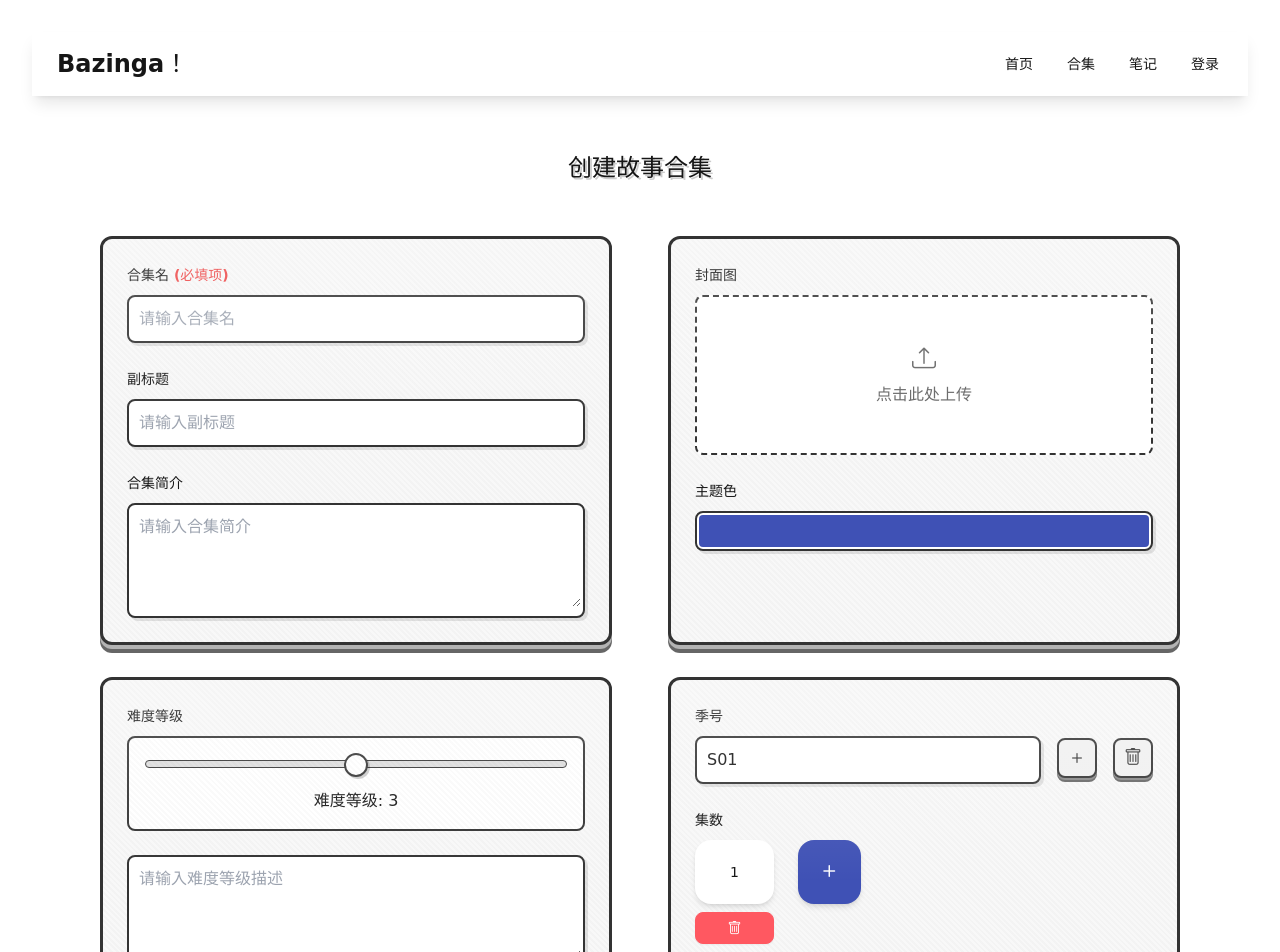
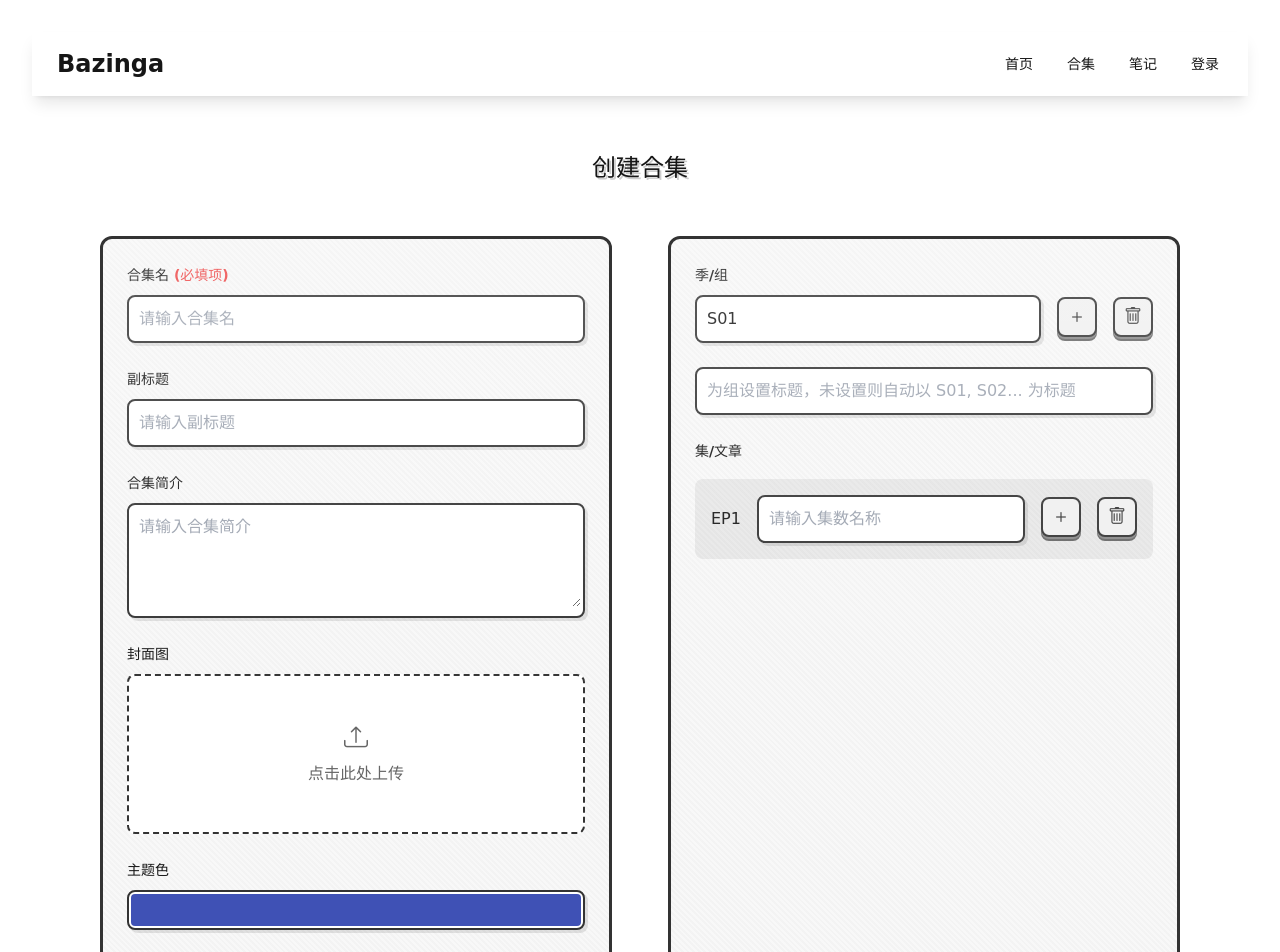
Before and after one commit to zyqVizzzzz/Bazinga, a Vue app: page /setup-collection in a window 1280 px wide. Shown: the top 952 px of the page. Built offline with nearby package versions, Linux system fonts and the light colour scheme.

Commit message:
feat: 表单验证

```diff
--- a/package.json
+++ b/package.json
@@ -14,6 +14,8 @@
     "@editorjs/list": "^1.10.0",
     "@editorjs/marker": "^1.4.0",
     "@heroicons/vue": "^2.1.5",
+    "@vuelidate/core": "^2.0.3",
+    "@vuelidate/validators": "^2.0.4",
     "axios": "^1.7.7",
     "bootstrap-icons": "^1.11.3",
     "crypto-js": "^4.2.0",
--- a/src/components/card/practice.vue
+++ b/src/components/card/practice.vue
@@ -38,7 +38,14 @@
 					}"
 				>
 					<div class="flex items-start gap-3">
-						<div class="w-[50px] text-accent">{{ dialogue.character }}</div>
+						<div class="w-[60px] text-accent text-center">
+							<!-- <img
+								src="./zfh8.png"
+								alt=""
+								style="width: 50px; opacity: 0.5; border-radius: 25px"
+							/> -->
+							{{ dialogue.character }}
+						</div>
 						<div class="flex-1">
 							<div class="text-gray-100">
 								<template
--- a/src/i18n/index.js
+++ b/src/i18n/index.js
@@ -30,8 +30,8 @@ const messages = {
 			create: "新增故事合集",
 		},
 		collectionSetup: {
-			createTitle: "创建故事合集",
-			updateTitle: "更新故事合集",
+			createTitle: "创建合集",
+			updateTitle: "更新合集",
 			form: {
 				title: "合集名",
 				titleDesc: "必填项",
@@ -45,8 +45,8 @@ const messages = {
 				themeColor: "主题色",
 				level: "难度等级",
 				levelInput: "请输入难度等级描述",
-				seasons: "季号",
-				episodes: "集数",
+				seasons: "季/组",
+				episodes: "集/文章",
 				submit: "提交",
 				delete: "删除合集",
 				deleteTips: "确认删除当前合集?",
--- a/src/layout/navbar.vue
+++ b/src/layout/navbar.vue
@@ -12,7 +12,7 @@
 				class="nav-brand btn btn-ghost text-xxl hover:bg-transparent hover:text-inherit"
 			>
 				<!-- <img src="../assets/banner2.png" class="w-[144px]" alt="" /> -->
-				Bazinga！
+				Bazinga
 			</a>
 		</div>
 		<div class="flex-none">
--- /dev/null
+++ b/src/utils/formValidation.js
@@ -0,0 +1,108 @@
+export const validateCollectionTitle = (title) => {
+	if (!title?.trim()) {
+		return {
+			isValid: false,
+			error: "请输入标题",
+		};
+	}
+
+	// 计算等效长度
+	const length = calculateLength(title);
+	const actualLength = title.length;
+
+	// 检查是否全是英文（允许40个字符）
+	const isAllEnglish = !/[\u4e00-\u9fa5]/.test(title);
+
+	if (isAllEnglish && actualLength > 40) {
+		return {
+			isValid: false,
+			error: "英文标题不能超过40个字符",
+			value: title.slice(0, 40),
+		};
+	}
+
+	// 如果包含中文，使用等效长度检查
+	if (length > 20) {
+		return {
+			isValid: false,
+			error: "标题长度超出限制（中文20字符或英文40字符）",
+			value: truncateString(title),
+		};
+	}
+
+	return {
+		isValid: true,
+		error: "",
+	};
+};
+
+export const validateCollectionForm = (formData) => {
+	const errors = {};
+
+	// 验证标题
+	const titleValidation = validateTitle(formData.showName);
+	if (!titleValidation.isValid) {
+		errors.showName = titleValidation.error;
+	}
+
+	return {
+		isValid: Object.keys(errors).length === 0,
+		errors,
+		correctedValues: titleValidation.value
+			? { showName: titleValidation.value }
+			: null,
+	};
+};
+
+// 判断字符是否是中文
+const isChineseChar = (char) => {
+	return /[\u4e00-\u9fa5]/.test(char);
+};
+
+// 计算字符串的等效长度（中文算1个，英文算0.5个）
+const calculateLength = (str) => {
+	let length = 0;
+	for (let char of str) {
+		length += isChineseChar(char) ? 1 : 0.5;
+	}
+	return length;
+};
+
+// 获取显示的字符数（用于UI显示）
+export const getDisplayLength = (str) => {
+	if (!str) return 0;
+	let chineseCount = 0;
+	let englishCount = 0;
+
+	for (let char of str) {
+		if (isChineseChar(char)) {
+			chineseCount++;
+		} else {
+			englishCount++;
+		}
+	}
+
+	return {
+		current: str.length,
+		max: Math.max(20, 40), // 显示最大可能的字符数
+		chineseCount,
+		englishCount,
+	};
+};
+
+// 截断字符串到指定长度
+const truncateString = (str) => {
+	let length = 0;
+	let result = "";
+
+	for (let char of str) {
+		const charLength = isChineseChar(char) ? 1 : 0.5;
+		if (length + charLength > 20) {
+			break;
+		}
+		length += charLength;
+		result += char;
+	}
+
+	return result;
+};
--- a/src/views/Collection.vue
+++ b/src/views/Collection.vue
@@ -38,8 +38,6 @@
 
 				<!-- 难度等级 -->
 				<div class="retro-display-box w-3/5 mt-4">
-					<div class="display-shadow">
-						<div class="display-edge">
 					<div class="display-face p-4">
 						<div
 							class="font-semibold flex items-center justify-center text-gray-800"
@@ -57,8 +55,6 @@
 						>
 							{{ infoData.difficultyDetails }}
 						</p>
-							</div>
-						</div>
 					</div>
 				</div>
 
@@ -326,7 +322,7 @@ const nextSeason = () => {
 }
 
 .display-face {
-	background-color: #f0f0f0;
+	background-color: rgba(240, 240, 240, 0.8);
 	border: 3px solid #333;
 	border-radius: 12px;
 	transform: translateY(-3px);
@@ -411,6 +407,10 @@ const nextSeason = () => {
 	font-weight: bold;
 }
 
+.retro-btn-small .btn-face {
+	background-color: rgba(240, 240, 240, 0.8);
+}
+
 .retro-episode-card {
 	position: relative;
 	height: 3rem;
@@ -434,7 +434,7 @@ const nextSeason = () => {
 	left: 0;
 	width: 100%;
 	height: 100%;
-	background-color: rgba(var(--primary-color-rgb), 0.5);
+	background-color: rgba(102, 102, 102, 0.5);
 	border-radius: 12px;
 	transform: translateY(-4px);
 	transition: transform 0.1s;
--- a/src/views/CollectionSetup.vue
+++ b/src/views/CollectionSetup.vue
@@ -40,7 +40,14 @@
 												'border-red-500': showError && !noteForm.showName,
 											}"
 											:placeholder="t('collectionSetup.form.titleInput')"
+											@blur="v$.showName.$touch()"
 										/>
+									</div>
+									<div
+										v-if="v$.showName.$error"
+										class="text-red-500 text-sm mt-1"
+									>
+										{{ v$.showName.$errors[0].$message }}
 									</div>
 								</div>
 
@@ -57,11 +64,15 @@
 											type="text"
 											class="retro-input"
 											:placeholder="t('collectionSetup.form.subTitleInput')"
+											@blur="v$.name.$touch()"
 										/>
+									</div>
+									<div v-if="v$.name.$error" class="text-red-500 text-sm mt-1">
+										{{ v$.name.$errors[0].$message }}
 									</div>
 								</div>
 
-								<!-- 描述文本框 -->
+								<!-- 合集简介 -->
 								<div class="form-control">
 									<label class="retro-label">
 										<span class="label-text">{{
@@ -73,21 +84,17 @@
 											v-model="noteForm.description"
 											class="retro-textarea"
 											:placeholder="t('collectionSetup.form.descriptionInput')"
+											@blur="v$.description.$touch()"
 										></textarea>
 									</div>
-								</div>
-							</form>
-						</div>
-					</div>
+									<div
+										v-if="v$.description.$error"
+										class="text-red-500 text-sm mt-1"
+									>
+										{{ v$.description.$errors[0].$message }}
 									</div>
 								</div>
 
-			<!-- 上传和主题卡片 -->
-			<div class="retro-card h-full w-full max-w-lg">
-				<div class="card-shadow h-full">
-					<div class="card-edge h-full">
-						<div class="card-face h-full">
-							<form class="space-y-6">
 								<!-- Banner上传区域 -->
 								<div class="form-control">
 									<label class="retro-label">
@@ -137,26 +144,10 @@
 										/>
 									</div>
 								</div>
-							</form>
-						</div>
-					</div>
-				</div>
-			</div>
 
-			<!-- 难度设置卡片 -->
-			<div class="retro-card h-full w-full max-w-lg">
-				<div class="card-shadow h-full">
-					<div class="card-edge h-full">
-						<div class="card-face h-full">
-							<form class="space-y-6">
 								<!-- 难度滑块 -->
 								<div class="form-control">
-									<label class="retro-label">
-										<span class="label-text">{{
-											t("collectionSetup.form.level")
-										}}</span>
-									</label>
-									<div class="retro-range-wrapper">
+									<div class="retro-range-wrapper mt-2">
 										<input
 											v-model="noteForm.difficulty"
 											type="range"
@@ -164,7 +155,7 @@
 											min="1"
 											max="5"
 										/>
-										<div class="text-center mt-2">
+										<div class="text-center mt-2 text-sm">
 											{{ t("collectionSetup.form.level") }}:
 											{{ noteForm.difficulty }}
 										</div>
@@ -177,7 +168,14 @@
 										v-model="noteForm.difficultyDetails"
 										class="retro-textarea"
 										:placeholder="t('collectionSetup.form.levelInput')"
+										@blur="v$.difficultyDetails.$touch()"
 									></textarea>
+									<div
+										v-if="v$.difficultyDetails.$error"
+										class="text-red-500 text-sm mt-1"
+									>
+										{{ v$.difficultyDetails.$errors[0].$message }}
+									</div>
 								</div>
 							</form>
 						</div>
@@ -243,40 +241,112 @@
 									</div>
 								</div>
 
+								<div class="form-control" v-if="selectedSeason">
+									<div class="retro-input-wrapper">
+										<input
+											v-model="selectedSeason.seasonName"
+											type="text"
+											class="retro-input"
+											placeholder="为组设置标题，未设置则自动以 S01, S02... 为标题"
+											@blur="
+												v$.seasons[selectedSeasonIndex]?.seasonName?.$touch()
+											"
+										/>
+									</div>
+									<div class="flex justify-between">
+										<div
+											v-if="v$.seasons[selectedSeasonIndex]?.seasonName?.$error"
+											class="text-red-500 text-sm mt-1"
+										>
+											{{
+												v$.seasons[selectedSeasonIndex]?.seasonName?.$errors[0]
+													?.$message
+											}}
+										</div>
+									</div>
+								</div>
+
 								<!-- Episodes网格 -->
 								<div class="form-control" v-if="selectedSeason">
+									<div class="flex justify-between items-center mb-2">
 										<label class="retro-label">
 											<span class="label-text">{{
 												t("collectionSetup.form.episodes")
 											}}</span>
 										</label>
-									<div class="episode-group grid grid-cols-5 gap-4">
+									</div>
+
+									<div class="space-y-4">
 										<div
 											v-for="(episode, episodeIndex) in selectedSeason.episodes"
 											:key="episodeIndex"
-											class="card card-compact bg-base-100 shadow-md relative mb-10"
+											class="flex items-center space-x-4 bg-base-200 p-4 rounded-lg"
 										>
-											<div class="card-body justify-center items-center">
-												{{ episode.ep }}
+											<!-- EP编号显示 -->
+											<div class="text-center font-medium">
+												EP{{ episode.ep }}
 											</div>
+
+											<!-- EP名称输入 -->
+											<div class="flex-1">
+												<div class="retro-input-wrapper">
+													<input
+														v-model="episode.epName"
+														type="text"
+														class="retro-input"
+														placeholder="请输入集数名称"
+														@blur="
+															v$.seasons[selectedSeasonIndex]?.episodes?.[
+																episodeIndex
+															]?.epName?.$touch()
+														"
+													/>
+												</div>
+												<div class="flex justify-between">
+													<div
+														v-if="
+															v$.seasons[selectedSeasonIndex]?.episodes?.[
+																episodeIndex
+															]?.epName?.$error
+														"
+														class="text-red-500 text-sm mt-1"
+													>
+														{{
+															v$.seasons[selectedSeasonIndex]?.episodes?.[
+																episodeIndex
+															]?.epName?.$errors[0]?.$message
+														}}
+													</div>
+												</div>
+											</div>
+
 											<button
 												type="button"
-												class="btn btn-error btn-sm mt-2 absolute w-full text-white"
-												style="bottom: -40px"
+												class="retro-btn-small"
+												@click="addEpisodeAfter(episodeIndex)"
+											>
+												<div class="btn-shadow">
+													<div class="btn-edge">
+														<div class="btn-face">
+															<i class="bi bi-plus text-xl"></i>
+														</div>
+													</div>
+												</div>
+											</button>
+											<!-- 删除按钮 -->
+											<button
+												type="button"
+												class="retro-btn-small"
 												@click="removeEpisode(episodeIndex)"
 											>
-												<i class="bi bi-trash"></i>
+												<div class="btn-shadow">
+													<div class="btn-edge">
+														<div class="btn-face">
+															<i class="bi bi-trash text-lg"></i>
+														</div>
+													</div>
+												</div>
 											</button>
-										</div>
-										<div
-											class="card card-compact bg-base-100 shadow-md mb-10 mx-2 cursor-pointer bg-primary text-white"
-											@click="addEpisode"
-										>
-											<div
-												class="card-body flex justify-center items-center text-center"
-											>
-												<i class="bi bi-plus text-2xl"></i>
-											</div>
 										</div>
 									</div>
 								</div>
@@ -351,16 +421,55 @@
 </template>
 
 <script setup>
-import { ref, onMounted, computed } from "vue";
+import { ref, reactive, onMounted, computed } from "vue";
 import { useRoute, useRouter } from "vue-router";
 import apiClient from "@/api";
 import { showToast } from "@/components/common/toast.js";
 import { useI18n } from "vue-i18n";
+import { useVuelidate } from "@vuelidate/core";
+import { required, maxLength, helpers } from "@vuelidate/validators";
 
 const { t, locale } = useI18n();
 
 const router = useRouter();
 const route = useRoute();
+
+// 基本字段验证规则
+const standardNameRule = {
+	maxLength: helpers.withMessage("不能超过30个字符", maxLength(30)),
+};
+
+const longTextRule = {
+	maxLength: helpers.withMessage("不能超过200个字符", maxLength(200)),
+};
+
+// 动态生成季节和集数的验证规则
+const createSeasonRules = (seasons) => {
+	const seasonRules = {};
+	seasons.forEach((season, seasonIndex) => {
+		seasonRules[seasonIndex] = {
+			seasonName: standardNameRule,
+			episodes: {
+				$each: {
+					epName: standardNameRule,
+				},
+			},
+		};
+	});
+	return seasonRules;
+};
+
+// 验证规则
+const rules = computed(() => ({
+	showName: {
+		required: helpers.withMessage("请输入标题", required),
+		...standardNameRule,
+	},
+	name: standardNameRule,
+	description: longTextRule,
+	difficultyDetails: longTextRule,
+	seasons: createSeasonRules(noteForm.value.seasons),
+}));
 
 // 表单数据
 const noteForm = ref({
@@ -374,9 +483,18 @@ const noteForm = ref({
 	seasons: [
 		{
 			seasonNumber: "S01",
-			episodes: [{ ep: "1", scriptUrl: "" }],
+			seasonName: "",
+			episodes: [{ ep: "1", epName: "", scriptUrl: "" }],
 		},
 	],
+});
+
+const v$ = useVuelidate(rules, noteForm);
+
+// 计算字符长度
+const getCharCount = (text = "") => ({
+	current: text.length,
+	max: text.length >= 200 ? 200 : text.length >= 30 ? 30 : 30,
 });
 
 // 即时预览数据
@@ -403,9 +521,26 @@ const getCollection = async () => {
 	try {
 		const res = await apiClient.get("catalogs/" + route.query.resource);
 		if (res.data.code === 200) {
-			noteForm.value = res.data.data;
+			// 确保每个季节都至少有一集
+			const seasons = res.data.data.seasons.map((season) => {
+				if (!season.episodes || season.episodes.length === 0) {
+					season.episodes = [
+						{
+							ep: "1",
+							epName: "",
+							scriptUrl: "",
+						},
+					];
+				}
+				return season;
+			});
+
+			noteForm.value = {
+				...res.data.data,
+				seasons,
+			};
 			bannerPreview.value = res.data.data.banner;
-			selectedSeasonIndex.value = 0; // 默认选择第一季
+			selectedSeasonIndex.value = 0;
 		} else {
 			showToast({ message: "合集获取失败，请重试！", type: "error" });
 		}
@@ -415,37 +550,73 @@ const getCollection = async () => {
 	}
 };
 
-const addSeason = () => {
+// 新增季
+const addSeason = async () => {
 	const newSeasonNumber = noteForm.value.seasons.length + 1;
 	const formattedSeasonNumber = `S${String(newSeasonNumber).padStart(2, "0")}`;
 	noteForm.value.seasons.push({
 		seasonNumber: formattedSeasonNumber,
-		episodes: [],
+		seasonName: "",
+		episodes: [
+			{
+				ep: "1",
+				epName: "",
+				scriptUrl: "",
+			},
+		],
 	});
-	selectedSeasonIndex.value = noteForm.value.seasons.length - 1; // 自动选择新添加的季
+	selectedSeasonIndex.value = noteForm.value.seasons.length - 1;
+	await v$.value.$touch(); // 触发验证
 };
 
 // 删除当前选择的季
 const removeSeason = () => {
-	if (selectedSeasonIndex.value !== null) {
+	if (selectedSeasonIndex.value !== null && noteForm.value.seasons.length > 1) {
 		noteForm.value.seasons.splice(selectedSeasonIndex.value, 1);
-		selectedSeasonIndex.value = noteForm.value.seasons.length ? 0 : null; // 更新选择的索引
+		// 如果删除的是最后一个季节，选中新的最后一个
+		if (selectedSeasonIndex.value >= noteForm.value.seasons.length) {
+			selectedSeasonIndex.value = noteForm.value.seasons.length - 1;
+		}
 	}
 };
 
-// 添加新集
-const addEpisode = () => {
+// 在指定位置后添加新集数
+const addEpisodeAfter = (index) => {
 	if (selectedSeason.value) {
-		selectedSeason.value.episodes.push({
-			ep: String(selectedSeason.value.episodes.length + 1),
+		// 在指定位置后插入新集数
+		selectedSeason.value.episodes.splice(index + 1, 0, {
+			ep: "", // 临时设置为空，会在重新编号时更新
+			epName: "",
 			scriptUrl: "",
 		});
+
+		// 重新编号所有集数
+		selectedSeason.value.episodes = selectedSeason.value.episodes.map(
+			(episode, idx) => ({
+				...episode,
+				ep: String(idx + 1),
+			})
+		);
 	}
 };
 
 // 删除指定集
-const removeEpisode = (episodeIndex) => {
-	selectedSeason.value.episodes.splice(episodeIndex, 1);
+const removeEpisode = (index) => {
+	if (selectedSeason.value.episodes.length === 1) {
+		showToast({ message: "每组请至少保留一篇内容", type: "warning" });
+	}
+	if (selectedSeason.value && index !== 0) {
+		// 确保不能删除第一集
+		selectedSeason.value.episodes.splice(index, 1);
+
+		// 重新编号剩余集数
+		selectedSeason.value.episodes = selectedSeason.value.episodes.map(
+			(episode, idx) => ({
+				...episode,
+				ep: String(idx + 1),
+			})
+		);
+	}
 };
 
 // 打开文件上传对话框
@@ -495,6 +666,11 @@ const closeDeleteModal = () => {
 
 // 提交表单
 const submitNote = async () => {
+	const result = await v$.value.$validate();
+	if (!result) {
+		showToast({ message: "请检查表单填写是否正确", type: "error" });
+		return;
+	}
 	showError.value = !noteForm.value.showName;
 	if (showError.value) {
 		showToast({ message: "提交失败！请填写合集名", type: "error" });
@@ -546,6 +722,15 @@ const uploadBanner = async (file) => {
 	} catch (error) {
 		showToast({ message: "头像上传失败，请重试！", type: "error" });
 		console.error("Failed to upload banner:", error);
+	}
+};
+
+const handleTitleInput = () => {
+	const result = validateCollectionTitle(noteForm.value.showName);
+	formErrors.showName = result.error;
+
+	if (result.value) {
+		noteForm.value.showName = result.value;
 	}
 };
 </script>
@@ -762,6 +947,15 @@ const uploadBanner = async (file) => {
 	cursor: pointer;
 }
 
+.retro-btn-md {
+	position: relative;
+	width: 100%;
+	height: 100%;
+	border: none;
+	background: none;
+	cursor: pointer;
+}
+
 .btn-shadow {
 	position: absolute;
 	top: 0;
@@ -841,8 +1035,17 @@ const uploadBanner = async (file) => {
 }
 
 .episode-card {
-	position: relative;
-	padding-bottom: 100%;
+	border: 2px solid #333;
+	border-radius: 8px;
+	background: white;
+	overflow: hidden;
+	display: flex;
+}
+.episode-card-add {
+	background-color: #f0f0f0;
+}
+.episode-card-add:hover {
+	background-color: white;
 }
 
 .card-content {
@@ -972,4 +1175,43 @@ const uploadBanner = async (file) => {
 	border-radius: 9px 9px 0 0;
 	pointer-events: none;
 }
+
+.delete-overlay {
+	position: absolute;
+	top: 0;
+	left: 0;
+	width: 100%;
+	height: 100%;
+	background-color: rgba(0, 0, 0, 0.5);
+	display: flex;
+	justify-content: center;
+	align-items: center;
+	opacity: 0;
+	transition: opacity 0.2s ease;
+	visibility: hidden;
+}
+
+.episode-card:hover .delete-overlay {
+	opacity: 1;
+	visibility: visible;
+}
+
+.delete-button {
+	background-color: #fee2e2;
+	color: #dc2626;
+	width: 100%;
+	height: 100%;
+	border-radius: 6px;
+	font-size: 0.875rem;
+	transition: all 0.2s;
+	display: flex;
+	align-items: center;
+	justify-content: center;
+	gap: 0.25rem;
+}
+
+.delete-button:hover {
+	background-color: #fecaca;
+	transform: scale(1.05);
+}
 </style>
--- a/src/views/Home.vue
+++ b/src/views/Home.vue
@@ -367,7 +367,7 @@ const goToCollection = (id) => {
 }
 
 .btn-edge {
-	background-color: #888;
+	background-color: #b3b3b3;
 	transform: translateY(-2px);
 }
 
```
Also changed, not shown: src/components/card/logo2.png (added). Lines whose indentation alone changed are shown as unchanged.
